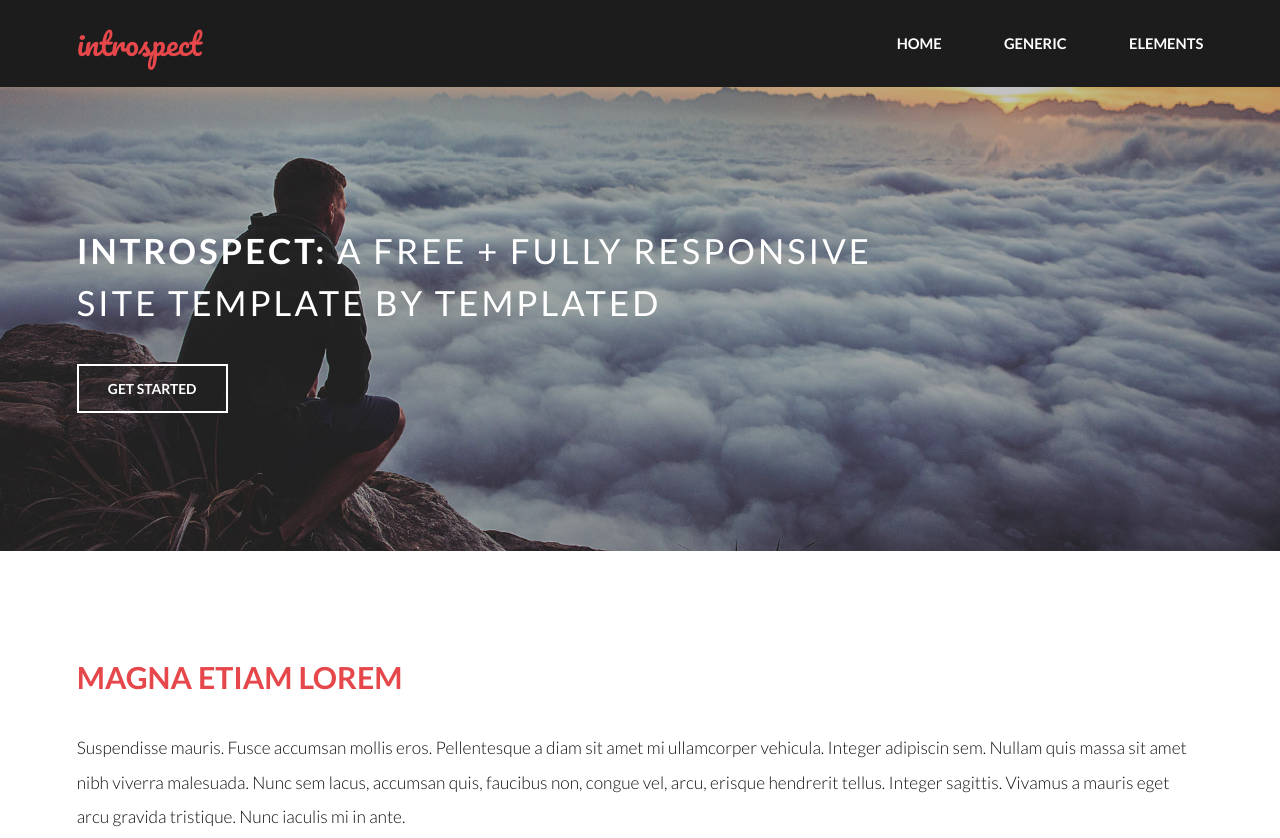
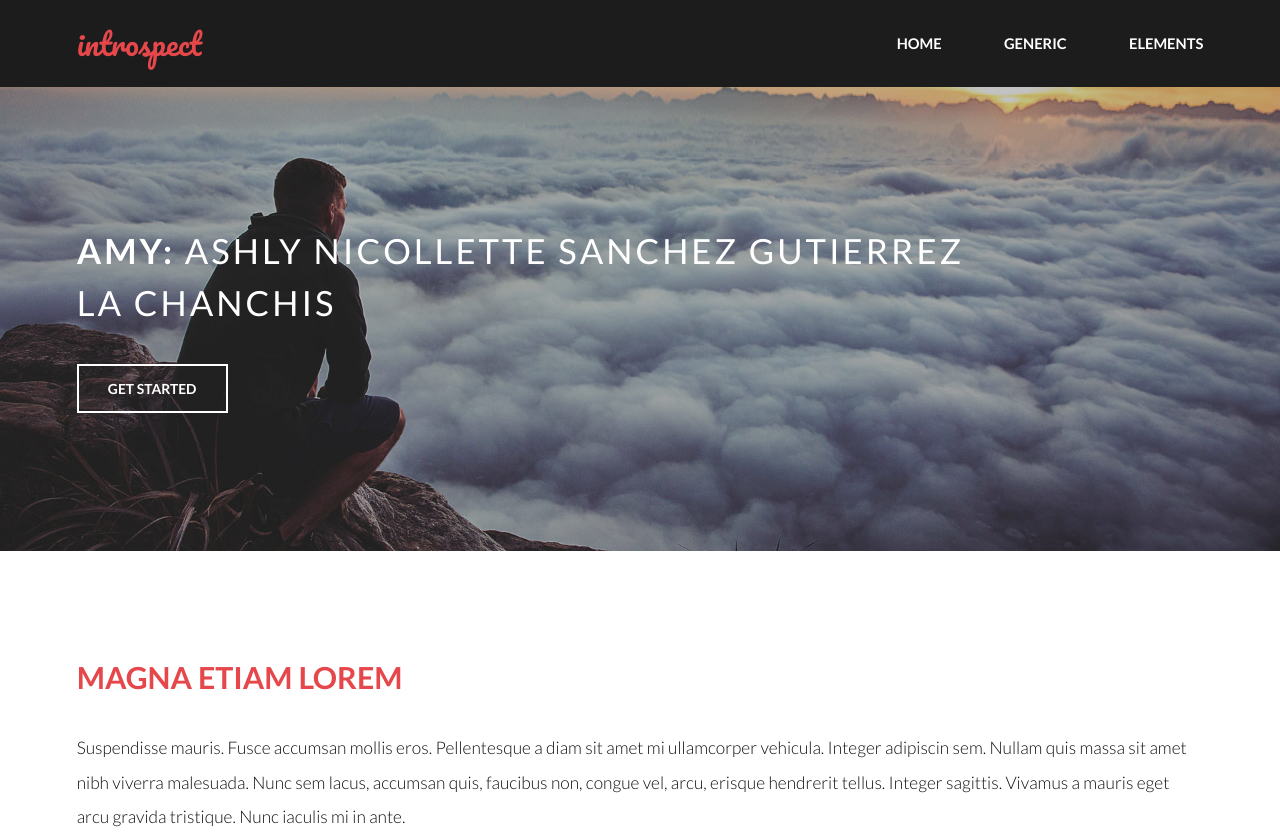
Before and after one commit to sujei/Ejercicio, a plain HTML site: page index.html in a window 1280 px wide. Shown: the top 838 px of the page. Drawn offline with Linux system fonts and the light colour scheme.

Commit message:
Update index.html

```diff
--- a/index.html
+++ b/index.html
@@ -29,8 +29,8 @@
 		<!-- Banner -->
 			<section id="banner">
 				<div class="inner">
-					<h1>Introspect: <span>A free + fully responsive<br />
-					site template by TEMPLATED</span></h1>
+					<h1>Amy: <span>Ashly Nicollette Sanchez Gutierrez<br />
+					La chanchis</span></h1>
 					<ul class="actions">
 						<li><a href="#" class="button alt">Get Started</a></li>
 					</ul>
```
